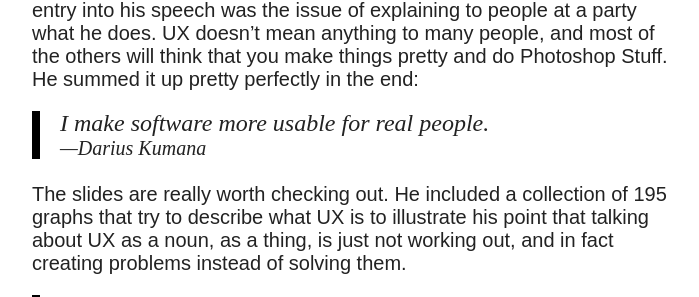
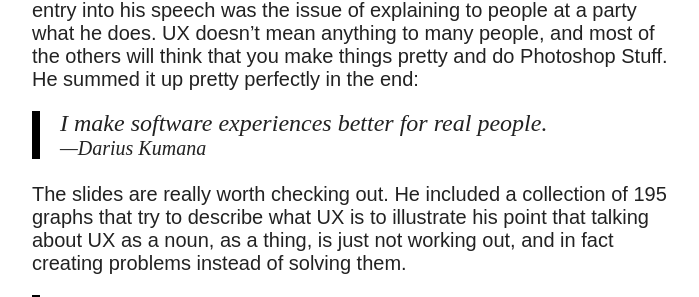
Before and after one commit to bobschi/lebobs.ch, a Jekyll site: the page built from _posts/2014-05-16-uxcvie-2014.md, in a window 1280 px wide and 900 px high, scrolled down 805 px. Shown: the part 150-447 px from the top of the window, without its empty margins (308-1007 px from the left). Built offline with Jekyll 4.4.1, drawn with Linux system fonts in a browser that asks for light colours; nearby versions of some CDN libraries.

Commit message:
updated my quote from daniel as per email request

```diff
--- a/_posts/2014-05-16-uxcvie-2014.md
+++ b/_posts/2014-05-16-uxcvie-2014.md
@@ -15,7 +15,7 @@ At the time of writing, the lunch break is already over, and we're starting into
 
 The keynote speech given by Darius Kumana was quite well done. A concise and poignant speech about #whatarewedoingagain. The central points were, basically, the following: UX is not a thing. UX is not a role. It's a mindset, and a set of skills. Everybody in a team can and does provide to UX, so always look for skills in your team members that can help you improve the UX. Even the DevOps guy _will_ have some clever things to say and some good ideas to provide to your product. Darius' entry into his speech was the issue of explaining to people at a party what he does. UX doesn't mean anything to many people, and most of the others will think that you make things pretty and do Photoshop Stuff. He summed it up pretty perfectly in the end:
 
-> I make software more usable for real people.
+> I make software experiences better for real people.
 > <small>---Darius Kumana</small>
 
 The slides are really worth checking out. He included a collection of 195 graphs that try to describe what UX is to illustrate his point that talking about UX as a noun, as a thing, is just not working out, and in fact creating problems instead of solving them.
```
